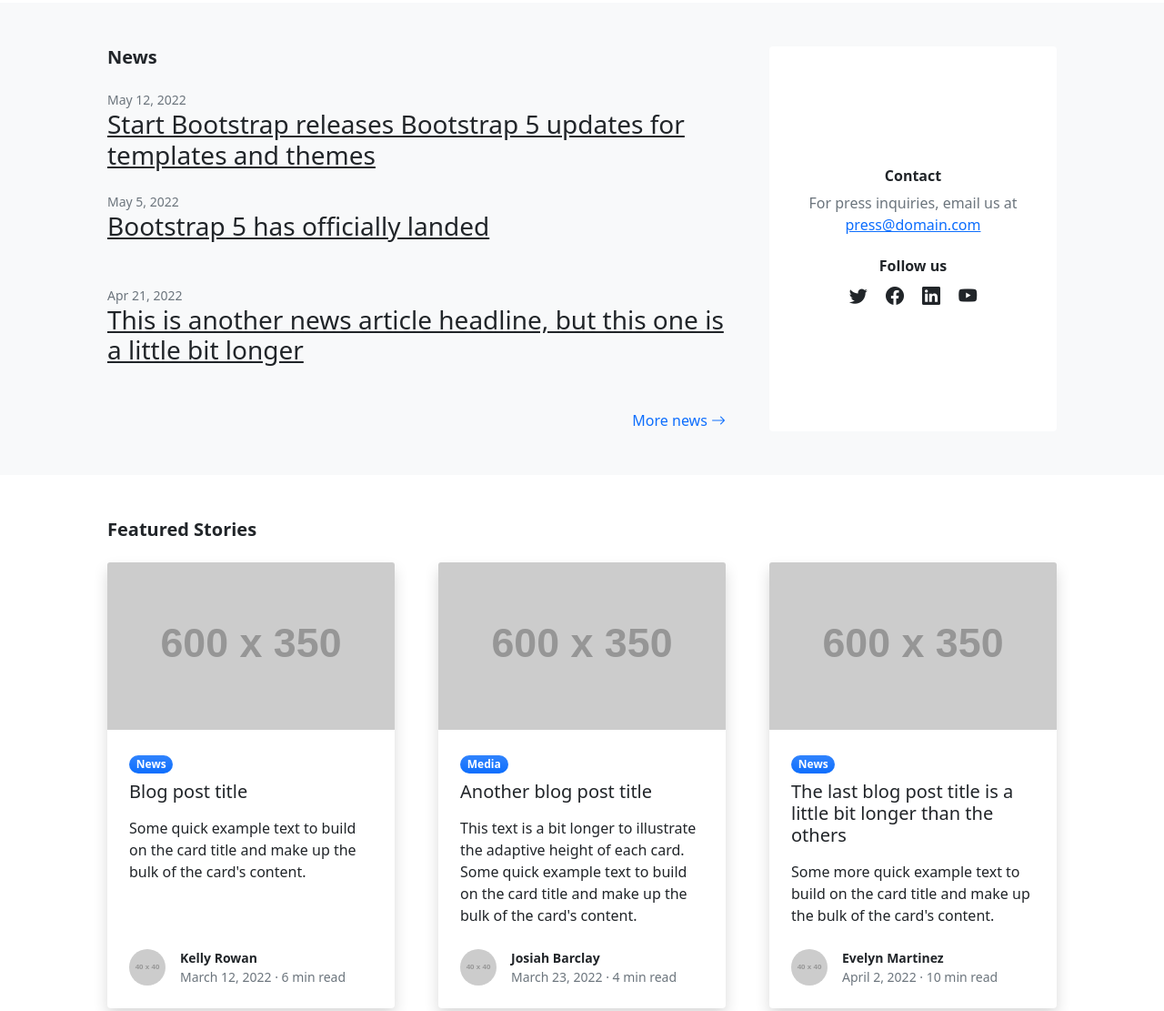
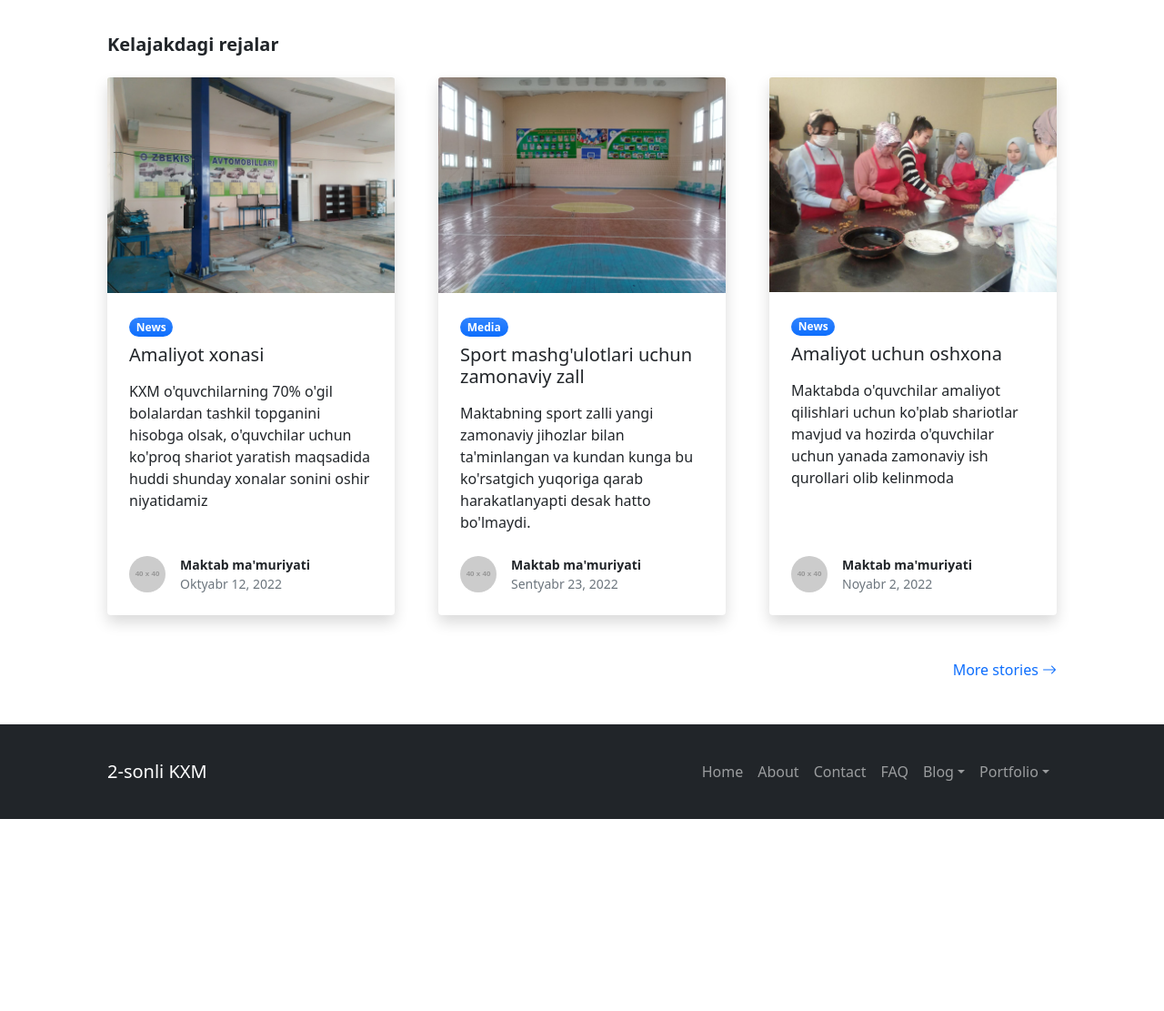
Before and after one commit to javlonbek16/KXM, a plain HTML site: page blog-home.html in a window 1280 px wide. Shown: the part 618-1729 px from the top of the page at 91% size. After the commit the page ends 1518 px from the top, so only its background shows below. Drawn offline with nearby package versions, Linux system fonts and the light colour scheme; placeholder pictures from the web are drawn by us.

Commit message:
new commit

```diff
--- a/blog-home.html
+++ b/blog-home.html
@@ -18,6 +18,7 @@
     <!-- Core theme CSS (includes Bootstrap)-->
     <link href="css/styles.css" rel="stylesheet" />
   </head>
+
   <body class="d-flex flex-column">
     <main class="flex-shrink-0">
       <!-- Navigation-->
@@ -111,13 +112,17 @@
                     <div class="badge bg-primary bg-gradient rounded-pill mb-2">
                       News
                     </div>
-                    <div class="h2 fw-bolder">Article heading goes here</div>
+                    <div class="h2 fw-bolder">Tillar xonasi</div>
                     <p>
-                      Lorem ipsum dolor sit amet consectetur adipisicing elit.
-                      Similique delectus ab doloremque, qui doloribus ea
-                      officiis...
+                      2-sonli KXM da 2022-yildagi yana bir yangiliklardan Tillar
+                      xonasi tashkil qilindi keyngi 2023-yilda bunday xonalardan
+                      yana ko'paytirishni maqsadidamiz.
                     </p>
-                    <a class="stretched-link text-decoration-none" href="#!">
+                    <a
+                      class="stretched-link text-decoration-none"
+                      href="https://www.facebook.com/groups/768102184246786/?ref=share"
+                      target="_blank"
+                    >
                       Read more
                       <i class="bi bi-arrow-right"></i>
                     </a>
@@ -126,9 +131,7 @@
                 <div class="col-lg-6 col-xl-7">
                   <div
                     class="bg-featured-blog"
-                    style="
-                      background-image: url('https://dummyimage.com/700x350/343a40/6c757d');
-                    "
+                    style="background-image: url('img/languages-class.jpg')"
                   ></div>
                 </div>
               </div>
@@ -136,90 +139,19 @@
           </div>
         </div>
       </section>
-      <section class="py-5 bg-light">
-        <div class="container px-5">
-          <div class="row gx-5">
-            <div class="col-xl-8">
-              <h2 class="fw-bolder fs-5 mb-4">News</h2>
-              <!-- News item-->
-              <div class="mb-4">
-                <div class="small text-muted">May 12, 2022</div>
-                <a class="link-dark" href="#!"
-                  ><h3>
-                    Start Bootstrap releases Bootstrap 5 updates for templates
-                    and themes
-                  </h3></a
-                >
-              </div>
-              <!-- News item-->
-              <div class="mb-5">
-                <div class="small text-muted">May 5, 2022</div>
-                <a class="link-dark" href="#!"
-                  ><h3>Bootstrap 5 has officially landed</h3></a
-                >
-              </div>
-              <!-- News item-->
-              <div class="mb-5">
-                <div class="small text-muted">Apr 21, 2022</div>
-                <a class="link-dark" href="#!"
-                  ><h3>
-                    This is another news article headline, but this one is a
-                    little bit longer
-                  </h3></a
-                >
-              </div>
-              <div class="text-end mb-5 mb-xl-0">
-                <a class="text-decoration-none" href="#!">
-                  More news
-                  <i class="bi bi-arrow-right"></i>
-                </a>
-              </div>
-            </div>
-            <div class="col-xl-4">
-              <div class="card border-0 h-100">
-                <div class="card-body p-4">
-                  <div
-                    class="d-flex h-100 align-items-center justify-content-center"
-                  >
-                    <div class="text-center">
-                      <div class="h6 fw-bolder">Contact</div>
-                      <p class="text-muted mb-4">
-                        For press inquiries, email us at
-                        <br />
-                        <a href="#!">press@domain.com</a>
-                      </p>
-                      <div class="h6 fw-bolder">Follow us</div>
-                      <a class="fs-5 px-2 link-dark" href="#!"
-                        ><i class="bi-twitter"></i
-                      ></a>
-                      <a class="fs-5 px-2 link-dark" href="#!"
-                        ><i class="bi-facebook"></i
-                      ></a>
-                      <a class="fs-5 px-2 link-dark" href="#!"
-                        ><i class="bi-linkedin"></i
-                      ></a>
-                      <a class="fs-5 px-2 link-dark" href="#!"
-                        ><i class="bi-youtube"></i
-                      ></a>
-                    </div>
-                  </div>
-                </div>
-              </div>
-            </div>
-          </div>
-        </div>
-      </section>
+
       <!-- Blog preview section-->
       <section class="py-5">
         <div class="container px-5">
-          <h2 class="fw-bolder fs-5 mb-4">Featured Stories</h2>
+          <h2 class="fw-bolder fs-5 mb-4">Kelajakdagi rejalar</h2>
           <div class="row gx-5">
             <div class="col-lg-4 mb-5">
               <div class="card h-100 shadow border-0">
                 <img
-                  class="card-img-top"
-                  src="https://dummyimage.com/600x350/ced4da/6c757d"
+                  class="card-img-top image"
+                  src="img/cars-shop.jpg"
                   alt="..."
+                  width="600"
                 />
                 <div class="card-body p-4">
                   <div class="badge bg-primary bg-gradient rounded-pill mb-2">
@@ -228,11 +160,13 @@
                   <a
                     class="text-decoration-none link-dark stretched-link"
                     href="#!"
-                    ><div class="h5 card-title mb-3">Blog post title</div></a
                   >
+                    <div class="h5 card-title mb-3">Amaliyot xonasi</div>
+                  </a>
                   <p class="card-text mb-0">
-                    Some quick example text to build on the card title and make
-                    up the bulk of the card's content.
+                    KXM o'quvchilarning 70% o'gil bolalardan tashkil topganini
+                    hisobga olsak, o'quvchilar uchun ko'proq shariot yaratish
+                    maqsadida huddi shunday xonalar sonini oshir niyatidamiz
                   </p>
                 </div>
                 <div class="card-footer p-4 pt-0 bg-transparent border-top-0">
@@ -244,10 +178,8 @@
                         alt="..."
                       />
                       <div class="small">
-                        <div class="fw-bold">Kelly Rowan</div>
-                        <div class="text-muted">
-                          March 12, 2022 &middot; 6 min read
-                        </div>
+                        <div class="fw-bold">Maktab ma'muriyati</div>
+                        <div class="text-muted">Oktyabr 12, 2022</div>
                       </div>
                     </div>
                   </div>
@@ -256,11 +188,7 @@
             </div>
             <div class="col-lg-4 mb-5">
               <div class="card h-100 shadow border-0">
-                <img
-                  class="card-img-top"
-                  src="https://dummyimage.com/600x350/adb5bd/495057"
-                  alt="..."
-                />
+                <img class="card-img-top" src="img/gym.jpg" alt="..." />
                 <div class="card-body p-4">
                   <div class="badge bg-primary bg-gradient rounded-pill mb-2">
                     Media
@@ -268,14 +196,15 @@
                   <a
                     class="text-decoration-none link-dark stretched-link"
                     href="#!"
-                    ><div class="h5 card-title mb-3">
-                      Another blog post title
-                    </div></a
                   >
+                    <div class="h5 card-title mb-3">
+                      Sport mashg'ulotlari uchun zamonaviy zall
+                    </div>
+                  </a>
                   <p class="card-text mb-0">
-                    This text is a bit longer to illustrate the adaptive height
-                    of each card. Some quick example text to build on the card
-                    title and make up the bulk of the card's content.
+                    Maktabning sport zalli yangi zamonaviy jihozlar bilan
+                    ta'minlangan va kundan kunga bu ko'rsatgich yuqoriga qarab
+                    harakatlanyapti desak hatto bo'lmaydi.
                   </p>
                 </div>
                 <div class="card-footer p-4 pt-0 bg-transparent border-top-0">
@@ -287,10 +216,8 @@
                         alt="..."
                       />
                       <div class="small">
-                        <div class="fw-bold">Josiah Barclay</div>
-                        <div class="text-muted">
-                          March 23, 2022 &middot; 4 min read
-                        </div>
+                        <div class="fw-bold">Maktab ma'muriyati</div>
+                        <div class="text-muted">Sentyabr 23, 2022</div>
                       </div>
                     </div>
                   </div>
@@ -299,11 +226,7 @@
             </div>
             <div class="col-lg-4 mb-5">
               <div class="card h-100 shadow border-0">
-                <img
-                  class="card-img-top"
-                  src="https://dummyimage.com/600x350/6c757d/343a40"
-                  alt="..."
-                />
+                <img class="card-img-top" src="img/imga-cook.jpg" alt="..." />
                 <div class="card-body p-4">
                   <div class="badge bg-primary bg-gradient rounded-pill mb-2">
                     News
@@ -311,14 +234,13 @@
                   <a
                     class="text-decoration-none link-dark stretched-link"
                     href="#!"
-                    ><div class="h5 card-title mb-3">
-                      The last blog post title is a little bit longer than the
-                      others
-                    </div></a
                   >
+                    <div class="h5 card-title mb-3">Amaliyot uchun oshxona</div>
+                  </a>
                   <p class="card-text mb-0">
-                    Some more quick example text to build on the card title and
-                    make up the bulk of the card's content.
+                    Maktabda o'quvchilar amaliyot qilishlari uchun ko'plab
+                    shariotlar mavjud va hozirda o'quvchilar uchun yanada
+                    zamonaviy ish qurollari olib kelinmoda
                   </p>
                 </div>
                 <div class="card-footer p-4 pt-0 bg-transparent border-top-0">
@@ -330,10 +252,8 @@
                         alt="..."
                       />
                       <div class="small">
-                        <div class="fw-bold">Evelyn Martinez</div>
-                        <div class="text-muted">
-                          April 2, 2022 &middot; 10 min read
-                        </div>
+                        <div class="fw-bold">Maktab ma'muriyati</div>
+                        <div class="text-muted">Noyabr 2, 2022</div>
                       </div>
                     </div>
                   </div>
@@ -342,7 +262,11 @@
             </div>
           </div>
           <div class="text-end mb-5 mb-xl-0">
-            <a class="text-decoration-none" href="#!">
+            <a
+              class="text-decoration-none"
+              href="https://www.facebook.com/groups/768102184246786/?ref=share"
+              target="_blank"
+            >
               More stories
               <i class="bi bi-arrow-right"></i>
             </a>
```
Also changed, not shown: css/styles.css, img/cars-shop.jpg (added), img/cars.jpg (added), img/cook-cakes.jpg, img/gym.jpg (added), img/imga-cook.jpg (added), img/languages-class.jpg (added), img/photo_2022-09-19_10-46-00.jpg (added).
